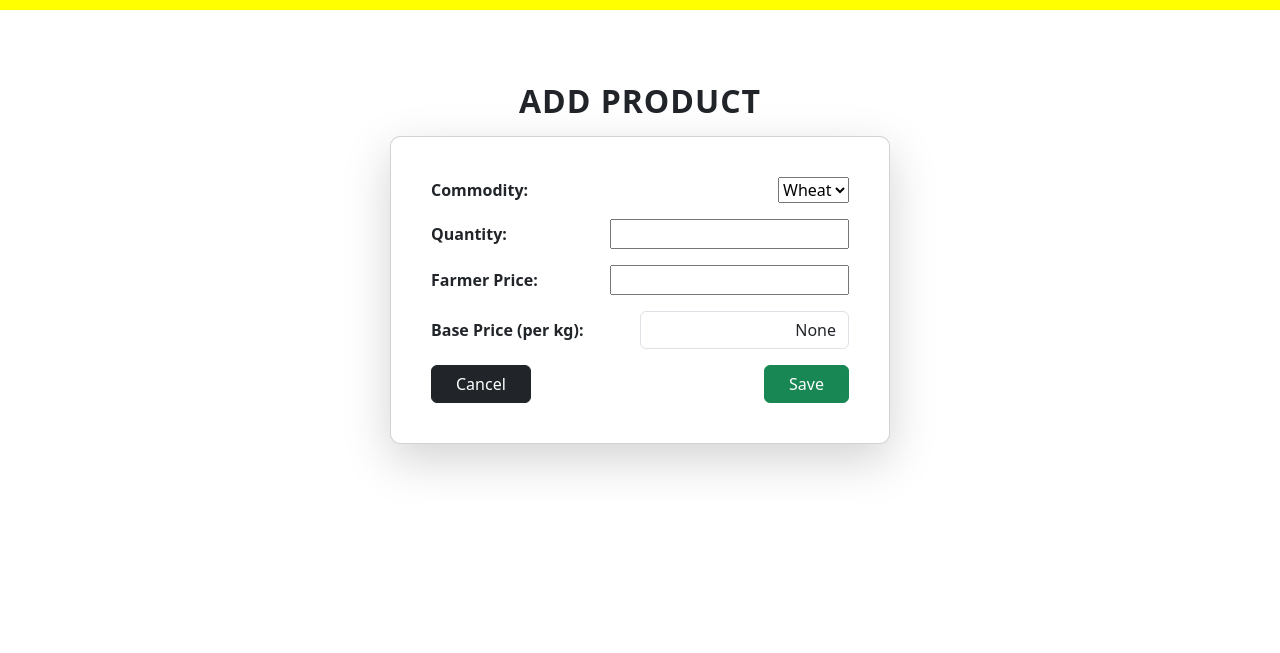
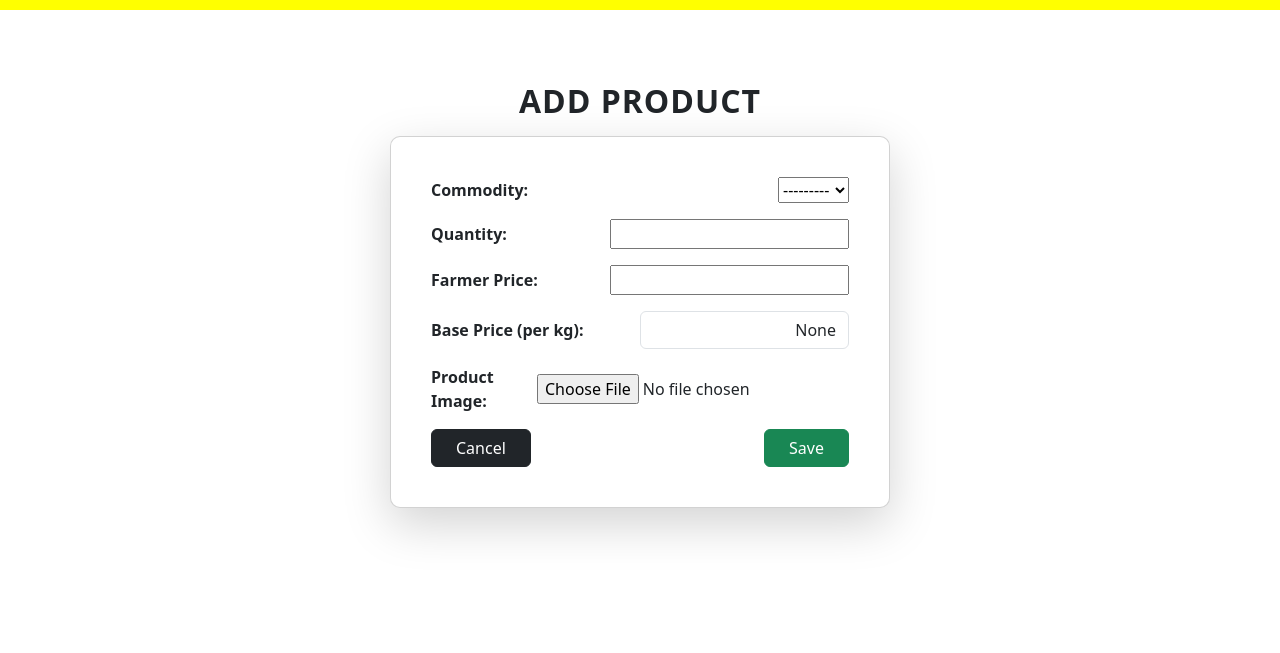
Before and after one commit to Mitali-Chavan/FarmX_AISSMSHackathon, a Django app: page /farmer/create/ in a window 1280 px wide. Shown: the part 106-759 px from the top of the page. Run offline with Django 5.2, Linux system fonts and the light colour scheme; tables that the repository leaves empty hold one stand-in row (values such as "Sample post").

Commit message:
update-YesImages

```diff
--- a/Farm/Farmer/forms.py
+++ b/Farm/Farmer/forms.py
@@ -1,14 +1,11 @@
+from django import forms
 from django import forms
 from .models import Product
 
 class ProductForm(forms.ModelForm):
     class Meta:
         model = Product
-        fields = ['commodity', 'quantity', 'farmerprice']
-        widgets = {
-            'baseprice': forms.NumberInput(attrs={'readonly': 'readonly'})  # Make it read-only in the template
-        }
-    commodity = forms.ChoiceField(choices=Product.COMMODITY_CHOICES)  # Accessing choices from the model
+        fields = ['commodity', 'quantity', 'farmerprice', 'product_photo']
 
 from django import forms
 from django.contrib.auth.forms import UserCreationForm
--- a/Farm/Farmer/models.py
+++ b/Farm/Farmer/models.py
@@ -1,5 +1,7 @@
 from django.db import models
 from django.contrib.auth.models import User
+
+
 
 class Product(models.Model):
     COMMODITY_CHOICES = [
@@ -14,16 +16,17 @@
         'Pulses': 50.00,
     }
 
-    farmer = models.ForeignKey(User, on_delete=models.CASCADE, default=1)  # Farmers are users
-    commodity = models.CharField(max_length=100, choices=COMMODITY_CHOICES)  # Choices added
+    farmer = models.ForeignKey(User, on_delete=models.CASCADE, default=1)
+    commodity = models.CharField(max_length=100, choices=COMMODITY_CHOICES)
     quantity = models.FloatField()
     farmerprice = models.DecimalField(max_digits=10, decimal_places=2)
-    baseprice = models.DecimalField(max_digits=10, decimal_places=2, null=True, blank=True)  # Default for Wheat
+    baseprice = models.DecimalField(max_digits=10, decimal_places=2, null=True, blank=True)
     soldquantity = models.FloatField(default=0)
+    product_photo = models.ImageField(upload_to='product_images/', null=True, blank=True)
 
     def save(self, *args, **kwargs):
-        if not self.baseprice:  # If baseprice is not set, assign based on commodity
-            self.baseprice = self.BASE_PRICE_DEFAULTS.get(self.commodity, 25.00)  # Default to Wheat
+        if not self.baseprice:
+            self.baseprice = self.BASE_PRICE_DEFAULTS.get(self.commodity, 25.00)
         super().save(*args, **kwargs)
 
     def available_quantity(self):
@@ -31,7 +34,6 @@
 
     def __str__(self):
         return f"{self.commodity} - {self.farmer.username}"
-
 
 from django.db import models
 from django.contrib.auth.models import User
--- a/Farm/Farmer/templates/product_form.html
+++ b/Farm/Farmer/templates/product_form.html
@@ -2,35 +2,31 @@
 
 {% block content %}
 <div class="d-flex flex-column align-items-center min-vh-100 py-5" style="background-color: #ffffff;">
-    <!-- Title Outside the Box -->
-    <h2 class="fw-bold text-center mb-3" style="text-transform: uppercase; letter-spacing: 1px;">
-        ADD PRODUCT
-    </h2>
+    <h2 class="fw-bold text-center mb-3" style="text-transform: uppercase; letter-spacing: 1px;">ADD PRODUCT</h2>
     <div class="card shadow-lg p-4" style="max-width: 500px; width: 100%; border-radius: 10px;">
         <div class="card-body">
-            <form method="post">
+            <form method="post" enctype="multipart/form-data">
                 {% csrf_token %}
-
                 <div class="mb-3 d-flex justify-content-between align-items-center">
                     <label for="id_commodity" class="fw-bold">Commodity:</label>
                     {{ form.commodity }}
                 </div>
-
                 <div class="mb-3 d-flex justify-content-between align-items-center">
                     <label for="id_quantity" class="fw-bold">Quantity:</label>
                     {{ form.quantity }}
                 </div>
-
                 <div class="mb-3 d-flex justify-content-between align-items-center">
                     <label for="id_farmerprice" class="fw-bold">Farmer Price:</label>
                     {{ form.farmerprice }}
                 </div>
-
                 <div class="mb-3 d-flex justify-content-between align-items-center">
                     <label for="id_baseprice" class="fw-bold">Base Price (per kg):</label>
                     <input type="text" id="id_baseprice" class="form-control w-50 text-end" value="{{ form.instance.baseprice }}" readonly>
                 </div>
-
+                <div class="mb-3 d-flex justify-content-between align-items-center">
+                    <label for="id_product_photo" class="fw-bold">Product Image:</label>
+                    {{ form.product_photo }}
+                </div>
                 <div class="d-flex justify-content-between">
                     <a href="{% url 'product_list' %}" class="btn btn-dark px-4">Cancel</a>
                     <button type="submit" class="btn btn-success px-4">Save</button>
@@ -44,17 +40,14 @@
     document.addEventListener("DOMContentLoaded", function () {
         let commodityField = document.getElementById("id_commodity");
         let basePriceField = document.getElementById("id_baseprice");
-
         const basePrices = {
             "Wheat": 25.00,
             "Rice": 30.00,
             "Pulses": 50.00
         };
-
         commodityField.addEventListener("change", function () {
-            basePriceField.value = basePrices[commodityField.value] || 25.00;  // Default to Wheat
+            basePriceField.value = basePrices[commodityField.value] || 25.00;
         });
     });
 </script>
-
 {% endblock %}
--- a/Farm/Farmer/views.py
+++ b/Farm/Farmer/views.py
@@ -5,20 +5,20 @@
 from .models import Product
 from .forms import ProductForm
 
-def product_list(request):
-    products = Product.objects.all()
-    return render(request, 'product_list.html', {'products': products})
+from django.shortcuts import render, get_object_or_404, redirect
+from .models import Product
+from .forms import ProductForm
 
 def product_create(request):
     if request.method == 'POST':
-        form = ProductForm(request.POST)
+        form = ProductForm(request.POST, request.FILES)
         if form.is_valid():
             product = form.save(commit=False)
-            product.farmer = request.user  # Assign the current user
+            product.farmer = request.user  # assign current user
             product.save()
             return redirect('product_list')
         else:
-            print(form.errors)  # Debug: Print any form errors in the console
+            print(form.errors)  # For debugging
     else:
         form = ProductForm()
     return render(request, 'product_form.html', {'form': form})
@@ -26,13 +26,17 @@
 def product_update(request, pk):
     product = get_object_or_404(Product, pk=pk)
     if request.method == 'POST':
-        form = ProductForm(request.POST, instance=product)
+        form = ProductForm(request.POST, request.FILES, instance=product)
         if form.is_valid():
             form.save()
             return redirect('product_list')
     else:
         form = ProductForm(instance=product)
     return render(request, 'product_form.html', {'form': form})
+
+def product_list(request):
+    products = Product.objects.all()
+    return render(request, 'product_list.html', {'products': products})
 
 def product_delete(request, pk):
     product = get_object_or_404(Product, pk=pk)
--- a/Farm/Retailer/templates/retailer_dashboard.html
+++ b/Farm/Retailer/templates/retailer_dashboard.html
@@ -1,7 +1,6 @@
 {% extends 'base.html' %}
 
 {% block content %}
-
 {% if messages %}
     {% for message in messages %}
         <div class="alert alert-info">{{ message }}</div>
@@ -19,6 +18,9 @@
         {% for product in products %}
         <div class="col-md-4 mb-4">
             <div class="card">
+                {% if product.product_photo %}
+                <img src="{{ product.product_photo.url }}" class="card-img-top" alt="{{ product.commodity }}" style="height: 200px; object-fit: cover;">
+                {% endif %}
                 <div class="card-body">
                     <h5 class="card-title">{{ product.commodity }}</h5>
                     <p class="card-text">
@@ -36,5 +38,4 @@
         {% endfor %}
     </div>
 </div>
-
 {% endblock %}
```
Also changed, not shown: Farm/Farmer/templates/product_list.html (+8 -4 lines), Farm/Farmer/migrations/0010_product_product_photo.py (added), Farm/db.sqlite3, Farm/media/product_images/WhatsApp_Image_2025-02-22_at_18.37.23_8e4fea60.jpg (added), Farm/media/product_images/WhatsApp_Image_2025-02-22_at_18.37.44_7cc31fd0.jpg (added), Farm/media/product_images/WhatsApp_Image_2025-02-22_at_18_NJZk3FR.37.23_8e4fea60.jpg (added), Farm/media/product_images/WhatsApp_Image_2025-02-22_at_18_zZ2vYSs.37.44_7cc31fd0.jpg (added), Farm/media/product_images/WhatsApp_Image_2025-02-23_at_05.12.07_436dea07.jpg (added).
